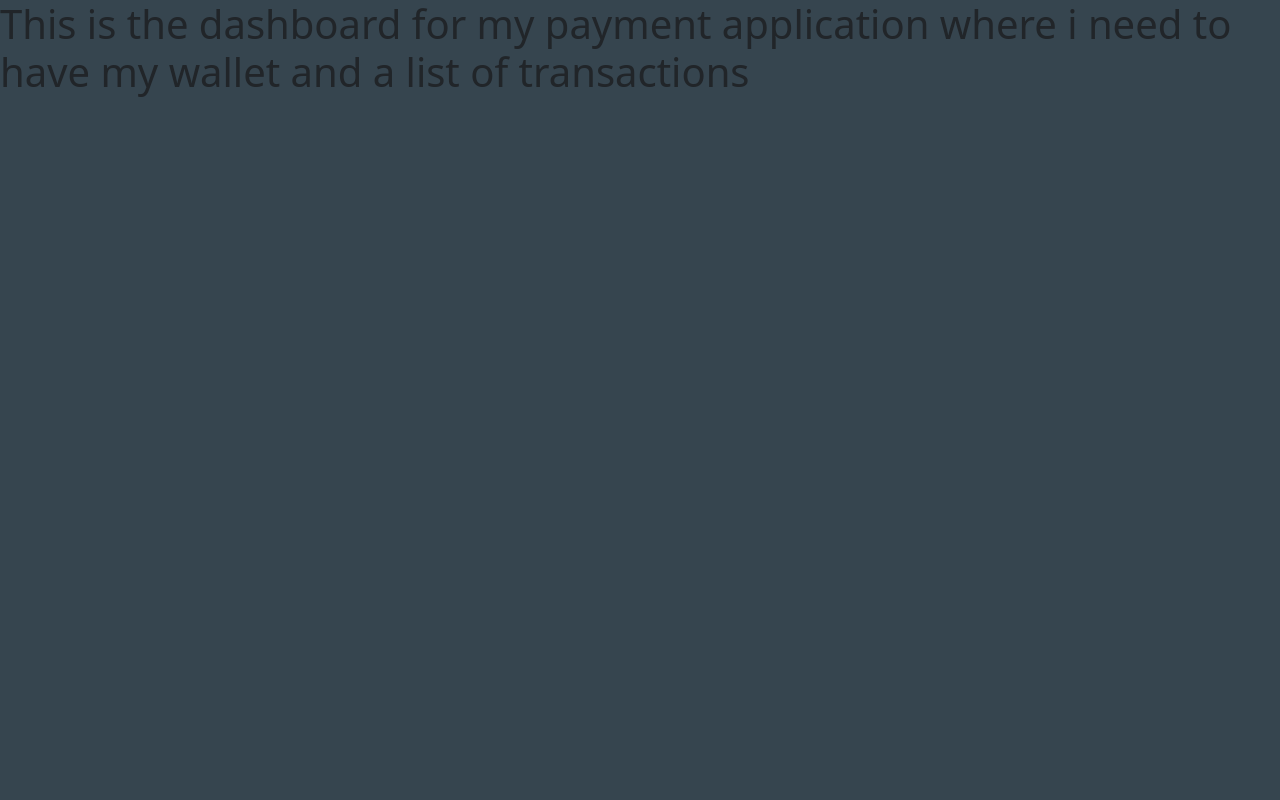
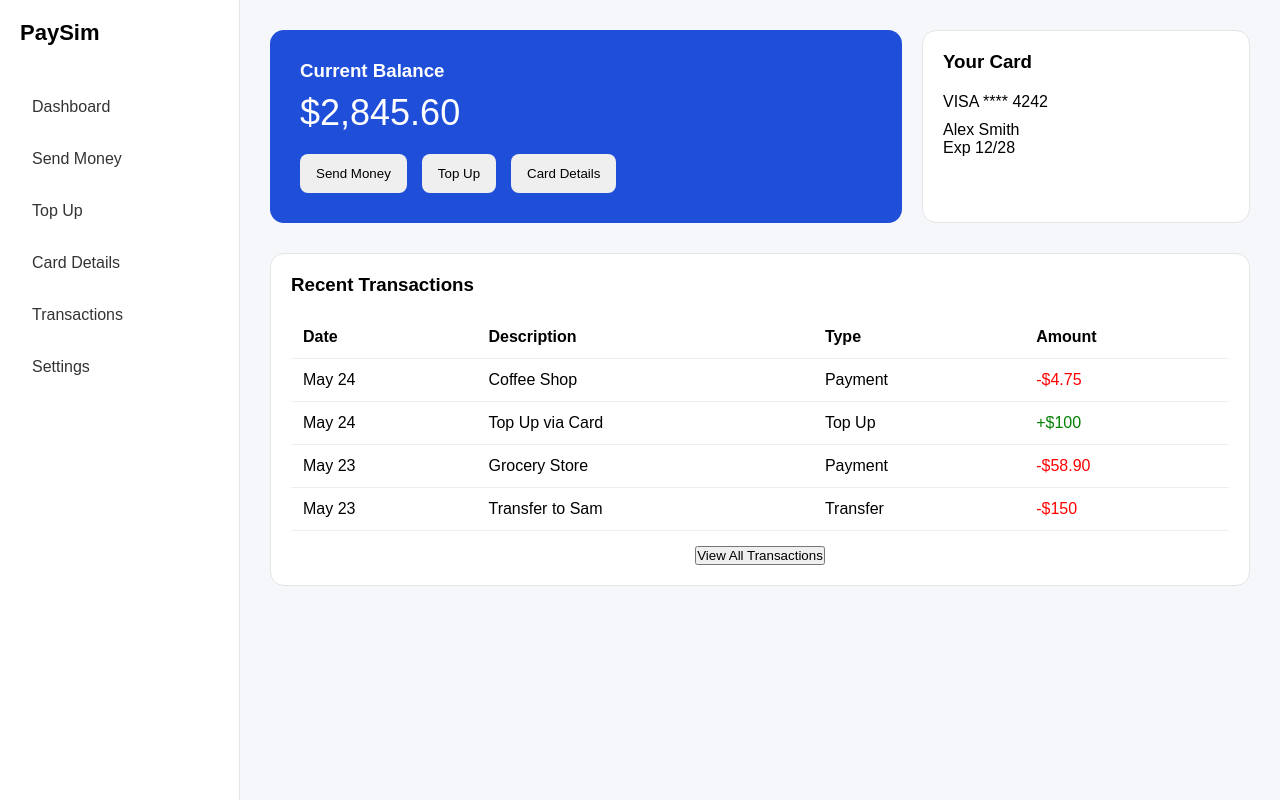
Before and after one commit to rustamjuraev/Payment-Simulator-Project, a Flask app: page /dashboard in a window 1280 px wide. Run offline with Flask 3, Linux system fonts and the light colour scheme; the visitor is signed in with stand-in values (Sample User, id 1); data that the repository does not hold is empty; some libraries are stand-ins or nearby versions.

Commit message:
Changed the layout and frontend of the program

```diff
--- a/main.py
+++ b/main.py
@@ -1,6 +1,6 @@
 import os
 from flask import Flask, render_template, redirect, url_for, session
-from flask_login import login_user, logout_user
+from flask_login import login_user, logout_user, current_user
 from models import db, Users,Wallet,Transactions
 from flask_bootstrap import Bootstrap5
 from forms import RegisterForm,LoginForm,VerificationForm
@@ -131,9 +131,10 @@ def verify_code():
         input_code = form.security_code.data
         if input_code == security_code:
             session.pop("security-code")
-            user_id = session.pop("user-id")
+            user_id = session.get("user-id")
             user = db.session.get(Users,user_id)
             login_user(user)
+            session.pop("user-id")
             return redirect(url_for("dashboard_page"))
 
         else:
@@ -142,12 +143,14 @@ def verify_code():
 
     return render_template("verify.html", form=form)
 
-"""dashboard page should be available only for authorized users and no one else """
 
 @app.route("/dashboard")
 @login_required
 def dashboard_page():
-
+    """the next step is to build a dashboard page and its functionalities. It should take me to other routes to perform
+    certain actions like sending money, top up balance, show card details and my transaction list if clicked"""
+    user_id = current_user.id
+    wallet = db.session.execute(db.select(Wallet).where(Wallet.user_id == user_id))
     return render_template("dashboard.html")
 
 @app.route("/logout")
--- a/static/styles.css
+++ b/static/styles.css
@@ -1,10 +1,8 @@
 body{
-background-color: #36454F;
+background-color: white;
 }
 a{
 text-decoration: none;
-color: white;
-
 }
 /* Change color and remove underline on hover */
 a:hover {
--- a/templates/base.html
+++ b/templates/base.html
@@ -5,6 +5,7 @@
     <title>{% block title %}Base{%endblock%}</title>
     {{ bootstrap.load_css() }}
     <link rel="stylesheet" href="{{url_for('static',filename='styles.css')}}">
+    <link href="https://cdn.jsdelivr.net/npm/bootstrap@5.3.8/dist/css/bootstrap.min.css" rel="stylesheet" integrity="sha384-sRIl4kxILFvY47J16cr9ZwB07vP4J8+LH7qKQnuqkuIAvNWLzeN8tE5YBujZqJLB" crossorigin="anonymous">
 
 </head>
 <body>
--- a/templates/dashboard.html
+++ b/templates/dashboard.html
@@ -1,21 +1,269 @@
-{% from "bootstrap5/form.html" import render_form %}
-{% extends "base.html" %}
+<!DOCTYPE html>
+<html lang="en">
+<head>
+<meta charset="UTF-8">
+<title>Payment Simulator</title>
 
-{% block title %} Dashboard {% endblock %}
+<style>
 
-{% block content %}
+*{
+    margin:0;
+    padding:0;
+    box-sizing:border-box;
+    font-family:Arial, Helvetica, sans-serif;
+}
+
+body{
+    background:#f5f7fb;
+}
+
+.container{
+    display:flex;
+    height:100vh;
+}
+
+/* Sidebar */
+
+.sidebar{
+    width:240px;
+    background:white;
+    border-right:1px solid #e5e5e5;
+    padding:20px;
+}
+
+.logo{
+    font-size:22px;
+    font-weight:bold;
+    margin-bottom:40px;
+}
+
+.nav a{
+    display:block;
+    padding:12px;
+    text-decoration:none;
+    color:#333;
+    border-radius:8px;
+    margin-bottom:10px;
+}
+
+.nav a:hover{
+    background:#f0f2f7;
+}
+
+/* Main content */
+
+.main{
+    flex:1;
+    padding:30px;
+}
+
+/* Top section */
+
+.top{
+    display:flex;
+    gap:20px;
+    margin-bottom:30px;
+}
+
+/* Balance card */
+
+.balance-card{
+    flex:2;
+    background:#1f4ed8;
+    color:white;
+    padding:30px;
+    border-radius:14px;
+}
+
+.balance{
+    font-size:36px;
+    margin:10px 0 20px 0;
+}
+
+.actions{
+    display:flex;
+    gap:15px;
+}
+
+.actions button{
+    padding:12px 16px;
+    border:none;
+    border-radius:8px;
+    cursor:pointer;
+}
+
+/* Card preview */
+
+.card{
+    flex:1;
+    background:white;
+    border-radius:14px;
+    padding:20px;
+    border:1px solid #e5e5e5;
+}
+
+/* Transactions */
+
+.transactions{
+    background:white;
+    border-radius:14px;
+    padding:20px;
+    border:1px solid #e5e5e5;
+}
+
+table{
+    width:100%;
+    border-collapse:collapse;
+}
+
+th, td{
+    text-align:left;
+    padding:12px;
+    border-bottom:1px solid #eee;
+}
+
+.amount-negative{
+    color:red;
+}
+
+.amount-positive{
+    color:green;
+}
+
+.view-all{
+    margin-top:15px;
+    text-align:center;
+}
+
+</style>
+</head>
+
+<body>
+
+<div class="container">
+
+    <!-- Sidebar -->
+
+    <div class="sidebar">
+        <div class="logo">PaySim</div>
+
+        <div class="nav">
+            <a href="#">Dashboard</a>
+            <a href="#">Send Money</a>
+            <a href="#">Top Up</a>
+            <a href="#">Card Details</a>
+            <a href="#">Transactions</a>
+            <a href="#">Settings</a>
+        </div>
+    </div>
 
 
-{% with messages = get_flashed_messages(with_categories=true) %}
-  {% if messages %}
-    <ul class="flashes">
-      {% for category, message in messages %}
-        <p class=" error {{ category }}">{{ message }}</p>
-      {% endfor %}
-    </ul>
-  {% endif %}
-{% endwith %}
+    <!-- Main -->
+
+    <div class="main">
+
+        <!-- Top Section -->
+
+        <div class="top">
+
+            <!-- Balance -->
+
+            <div class="balance-card">
+
+                <h3>Current Balance</h3>
+                <div class="balance">$2,845.60</div>
+
+                <div class="actions">
+                    <button>Send Money</button>
+                    <button>Top Up</button>
+                    <button>Card Details</button>
+                </div>
+
+            </div>
+
+            <!-- Card -->
+
+            <div class="card">
+
+                <h3>Your Card</h3>
+
+                <p style="margin-top:20px;">
+                    VISA **** 4242
+                </p>
+
+                <p style="margin-top:10px;">
+                    Alex Smith
+                </p>
+
+                <p>
+                    Exp 12/28
+                </p>
+
+            </div>
+
+        </div>
 
 
-<h1>This is the dashboard for my payment application where i need to have my wallet and a list of transactions</h1>
-{% endblock %}
+        <!-- Transactions -->
+
+        <div class="transactions">
+
+            <h3 style="margin-bottom:20px;">Recent Transactions</h3>
+
+            <table>
+
+                <thead>
+                    <tr>
+                        <th>Date</th>
+                        <th>Description</th>
+                        <th>Type</th>
+                        <th>Amount</th>
+                    </tr>
+                </thead>
+
+                <tbody>
+
+                    <tr>
+                        <td>May 24</td>
+                        <td>Coffee Shop</td>
+                        <td>Payment</td>
+                        <td class="amount-negative">-$4.75</td>
+                    </tr>
+
+                    <tr>
+                        <td>May 24</td>
+                        <td>Top Up via Card</td>
+                        <td>Top Up</td>
+                        <td class="amount-positive">+$100</td>
+                    </tr>
+
+                    <tr>
+                        <td>May 23</td>
+                        <td>Grocery Store</td>
+                        <td>Payment</td>
+                        <td class="amount-negative">-$58.90</td>
+                    </tr>
+
+                    <tr>
+                        <td>May 23</td>
+                        <td>Transfer to Sam</td>
+                        <td>Transfer</td>
+                        <td class="amount-negative">-$150</td>
+                    </tr>
+
+                </tbody>
+
+            </table>
+
+            <div class="view-all">
+                <button>View All Transactions</button>
+            </div>
+
+        </div>
+
+    </div>
+
+</div>
+
+</body>
+</html>
```
Also changed, not shown: templates/index.html (+109 -23 lines).
